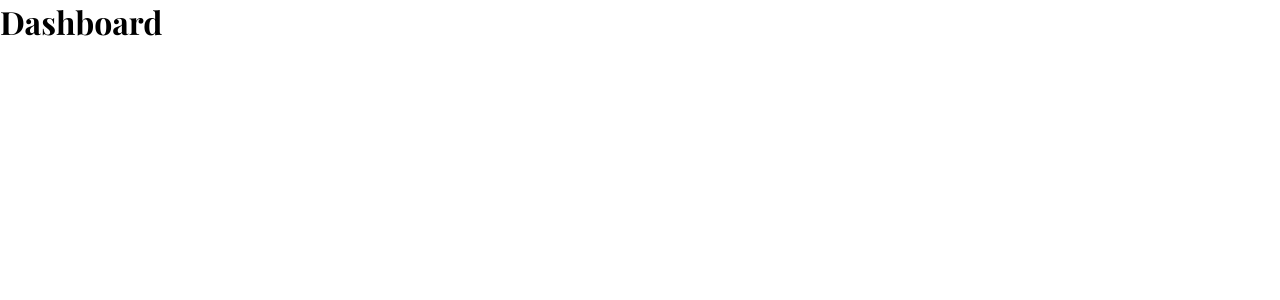
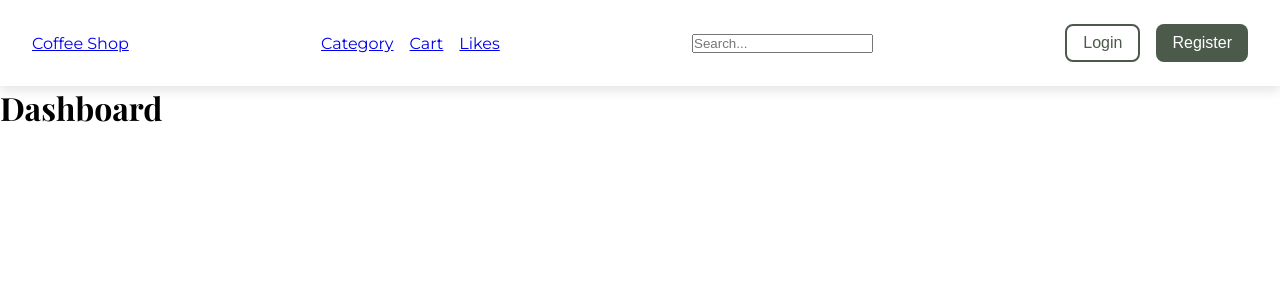
Before and after one commit to Resya-Hasan/coffee-shop-frontend, a React (Vite) app: page /dashboard in a window 1280 px wide. Shown: the top 300 px of the page. Built offline with nearby package versions, Linux system fonts and the light colour scheme; sample sign-in values are in the browser's storage.

Commit message:
make component button reusable

```diff
--- /dev/null
+++ b/src/components/layout/Navbar/Navbar.jsx
@@ -0,0 +1,35 @@
+import Button from '../../ui/Button/Button';
+import styles from './Navbar.module.css';
+import { User } from 'lucide-react';
+
+const Navbar = () => {
+    return (
+        <nav className={styles.navabrContainer}>
+            <a href="/" className={styles['navbar-logo']}>Coffee Shop</a>
+            <ul className={styles['navbar-menu']}>
+                <li><a href="/dashboard">Category</a></li>
+                <li><a href="/register">Cart</a></li>
+                <li><a href="/login">Likes</a></li>
+            </ul>
+            <input type="text" placeholder="Search..." className={styles['navbar-search']} />
+            <div className={styles['container-btn']}>
+                <Button
+                    desaign={"border-only"}
+                    color="btn-primary"
+                    size={"medium"}
+                    onClick={() => alert('Login clicked!')}
+                >
+                    Login
+                </Button>
+                <Button
+                    size={"medium"}
+                    onClick={() => alert('Register clicked!')}
+                >
+                    Register
+                </Button>
+            </div>
+        </nav>
+    )
+}
+
+export default Navbar;
--- /dev/null
+++ b/src/components/layout/Navbar/Navbar.module.css
@@ -0,0 +1,19 @@
+
+.navabrContainer {
+    display: flex;
+    justify-content: space-between;
+    align-items: center;
+    padding: 1.5rem 2rem;
+    box-shadow: 0 5px 10px rgba(0, 0, 0, 0.1);
+}
+
+.navbar-menu {
+    list-style: none;
+    display: flex;
+    gap: 1rem;
+}
+
+.container-btn {
+    display: flex;
+    gap: 1rem;
+}
--- /dev/null
+++ b/src/components/ui/Button/Button.jsx
@@ -0,0 +1,29 @@
+import styles from "./Button.module.css";
+import React from "react";
+
+const Button = ({
+    children, onClick, size = "medium", color = "btn-primary", disabled = false, icon, type = "button", desaign
+}) => {
+
+    const iconSizeMap = {
+        small: 12,
+        medium: 18,
+        large: 20,
+    }
+
+    return (
+        <button
+            onClick={onClick}
+            className={`${styles.btn} ${styles[desaign]} ${styles[color]} ${styles[size]}`}
+            disabled={disabled}
+            type={type}
+        >
+            { icon &&
+                React.cloneElement(icon, { size: iconSizeMap[size] })
+            }
+            {children}
+        </button>
+    );
+};
+
+export default Button;
--- /dev/null
+++ b/src/components/ui/Button/Button.module.css
@@ -0,0 +1,91 @@
+
+
+.btn {
+    display: inline-flex;
+    align-items: center;
+    justify-content: center;
+    gap: 0.3rem;
+    border: none;
+    border-radius: 0.5rem;
+    cursor: pointer;
+    transition: background-color 0.3s ease, transform 0.3s ease, box-shadow 0.3s ease;
+}
+
+/* color variants */
+
+.btn-primary {
+    background-color: var(--primary-dark);
+    color: white;
+}
+
+.btn-primary:hover {
+    background-color: var(--primary-hover);
+}
+
+/* design variants */
+
+.default {
+    background-color: var(--primary-dark);
+    color: white;
+    box-shadow: 1px 1px 3px rgba(0, 0, 0, 0.1);
+}
+
+.default:hover {
+    background-color: var(--primary-hover);
+    box-shadow: 2px 2px 5px rgba(0, 0, 0, 0.2);
+}
+
+.no-bg {
+    background: none;
+    color: var(--primary-dark);
+    box-shadow: none;
+}
+
+.no-bg:hover {
+    background: none;
+    color: var(--primary-hover);
+    box-shadow: none;
+}
+
+.border-only {
+    background: none;
+    color: var(--primary-dark);
+    border: 2px solid var(--primary-dark);
+    box-shadow: none;
+}
+
+.border-only:hover {
+    background: var(--primary-dark);
+    color: white;
+    box-shadow: none;
+    transform: scale(1.1);
+}
+
+/* size variants */
+
+.small {
+    padding: 0.3rem 0.5rem;
+    font-size: 0.6rem;
+}
+
+.small:hover {
+    transform: scale(1.05);
+}
+
+.medium {
+    padding: 0.5rem 1rem;
+    font-size: 1rem;
+}
+
+.medium:hover {
+    transform: scale(1.05);
+}
+
+.large {
+    padding: 0.75rem 1rem;
+    font-size: 1rem;
+}
+
+.large:hover {
+    transform: scale(1.05);
+}
--- a/src/index.css
+++ b/src/index.css
@@ -2,6 +2,7 @@
 
 :root {
   --primary-dark: #4B5A4A;
+  --primary-hover: #5A6B5A;
   --secondary-light: #E7DDCC;
   --accent-brown: #A67C52;
   --text-light: #F8F6F1;
--- a/src/layouts/protectedRoute.jsx
+++ b/src/layouts/protectedRoute.jsx
@@ -1,4 +1,5 @@
 import { Navigate, Outlet } from 'react-router';
+import Navabr from '../components/layout/Navbar/Navbar';
 
 const ProtectedRoute = () => {
 
@@ -8,7 +9,12 @@ const ProtectedRoute = () => {
         return <Navigate to="/login" />;
     }
 
-    return <Outlet />;
+    return (
+        <div>
+            <Navabr />
+            <Outlet />
+        </div>
+    );
 }
 
 export default ProtectedRoute;
--- a/src/routes/index.jsx
+++ b/src/routes/index.jsx
@@ -1,7 +1,7 @@
 import { Routes, Route } from 'react-router';
 import RegisterPage from '../features/auth/RegisterPage';
 import LoginPage from '../features/auth/LoginPage';
-import Dashboard from '../features/dashboard/dashboard';
+import Dashboard from '../features/dashboard/Dashboard';
 import ProtectedRoute from '../layouts/protectedRoute';
 import PublicRoute from '../layouts/publicRoute';
 
```
Also changed, not shown: src/features/dashboard/Dashboar.module.css (added), src/features/dashboard/Dashboard.jsx (renamed from src/features/dashboard/dashboard.jsx).
